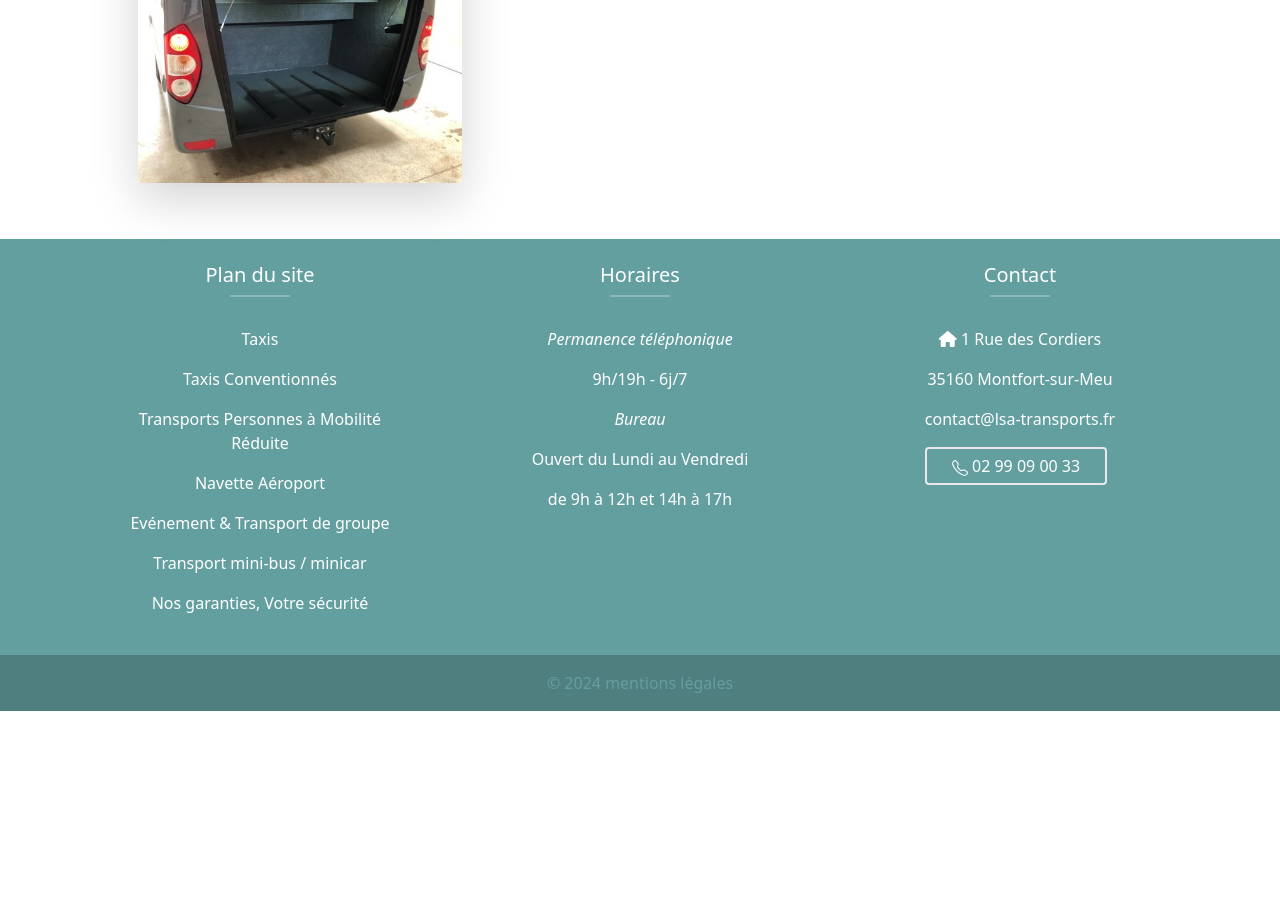
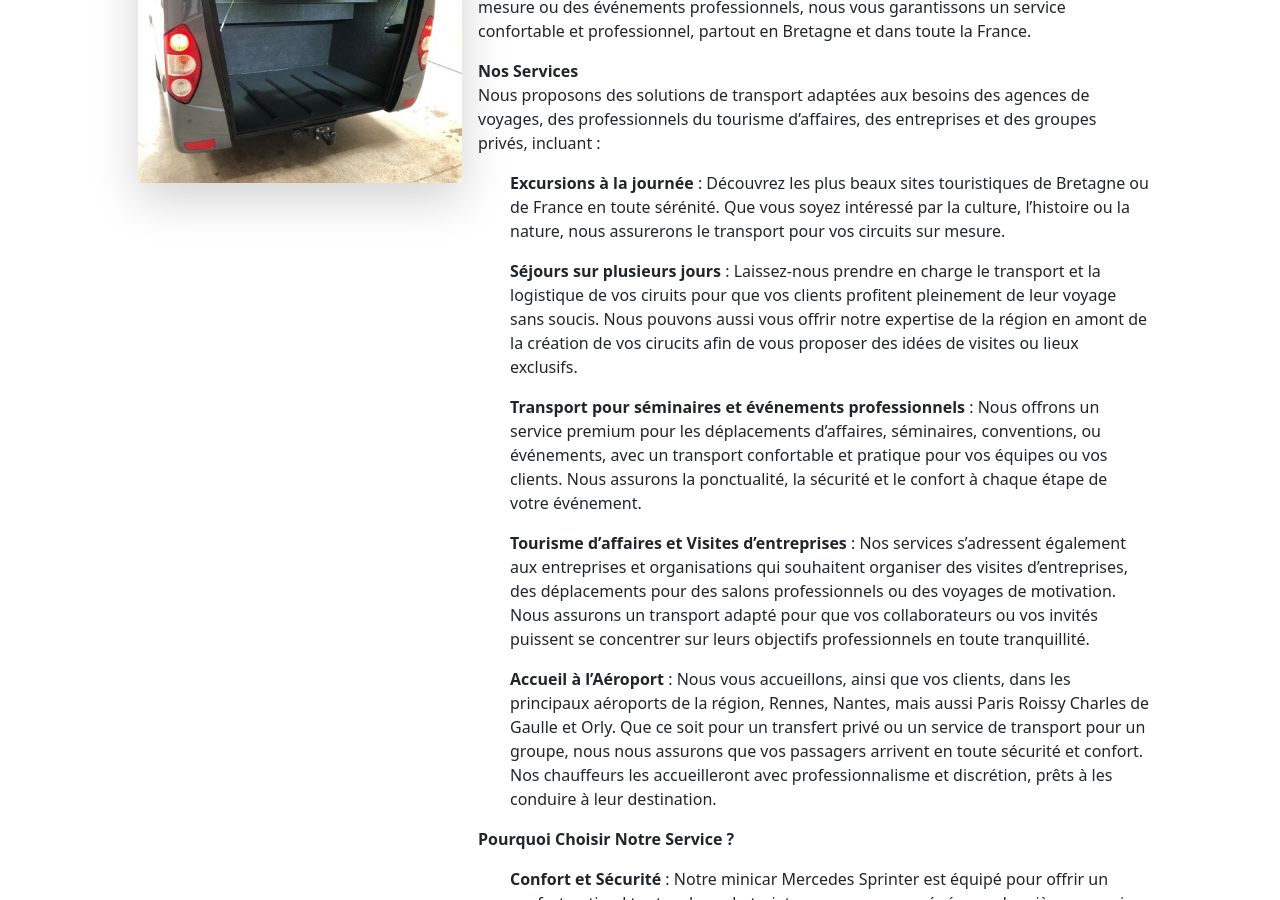
Before and after one commit to lesaffre35/lsa, a Jekyll site: the page built from pages/mini_car.md, in a window 1280 px wide and 900 px high, scrolled down 1039 px. Built offline with Jekyll 4.4.1, drawn with Linux system fonts in a browser that asks for light colours; nearby versions of some CDN libraries; before the commit the page ends 1750 px from its top, so only the background shows below that; some of the changed text lies outside the part shown.

Commit message:
Update mini_car.md

```diff
--- a/pages/mini_car.md
+++ b/pages/mini_car.md
@@ -1,5 +1,5 @@
 ---
-title: Transport en minicar
+title: Transport en minicar en Bretagne
 layout: article
 permalink: /mini_car
 picture: "Minicar.jpg"
@@ -21,3 +21,39 @@ Pour votre confort et votre sécurité, ce véhicule est équipé de 16 sièges
 Autres équipements : 2 salons ou 19 places + siège guide, vidéo, Wifi, réfrigérateur
 
 Grandes soutes à bagages et suspensions pneumatiques pour un confort optimal
+
+Bien sûr ! Voici la version mise à jour de la page web, avec l’ajout des services destinés aux entreprises pour le tourisme d’affaires, les visites d'entreprises et les séminaires :
+
+---
+
+### **Transport sur Mesure pour Groupes en Bretagne et en France**
+
+**À propos de nous**
+Nous sommes spécialisés dans le transport de petits groupes jusqu'à 16 personnes, offrant des services de qualité et sur mesure avec notre minicar Mercedes Sprinter. Que ce soit pour des excursions touristiques, des séjours sur plusieurs jours, des circuits sur mesure ou des événements professionnels, nous vous garantissons un service confortable et professionnel, partout en Bretagne et dans toute la France.
+
+**Nos Services**
+Nous proposons des solutions de transport adaptées aux besoins des agences de voyages, des professionnels du tourisme d’affaires, des entreprises et des groupes privés, incluant :
+
+- **Excursions à la journée** : Découvrez les plus beaux sites touristiques de Bretagne ou de France en toute sérénité. Que vous soyez intéressé par la culture, l’histoire ou la nature, nous assurerons le transport pour vos circuits sur mesure.
+
+- **Séjours sur plusieurs jours** : Laissez-nous prendre en charge le transport et la logistique de vos ciruits pour que vos clients profitent pleinement de leur voyage sans soucis. Nous pouvons aussi vous offrir notre expertise de la région en amont de la création de vos cirucits afin de vous proposer des idées de visites ou lieux exclusifs.
+
+- **Transport pour séminaires et événements professionnels** : Nous offrons un service premium pour les déplacements d’affaires, séminaires, conventions, ou événements, avec un transport confortable et pratique pour vos équipes ou vos clients. Nous assurons la ponctualité, la sécurité et le confort à chaque étape de votre événement.
+
+- **Tourisme d’affaires et Visites d’entreprises** : Nos services s’adressent également aux entreprises et organisations qui souhaitent organiser des visites d’entreprises, des déplacements pour des salons professionnels ou des voyages de motivation. Nous assurons un transport adapté pour que vos collaborateurs ou vos invités puissent se concentrer sur leurs objectifs professionnels en toute tranquillité.
+
+- **Accueil à l'Aéroport** : Nous vous accueillons, ainsi que vos clients, dans les principaux aéroports de la région, Rennes, Nantes, mais aussi Paris Roissy Charles de Gaulle et Orly. Que ce soit pour un transfert privé ou un service de transport pour un groupe, nous nous assurons que vos passagers arrivent en toute sécurité et confort. Nos chauffeurs les accueilleront avec professionnalisme et discrétion, prêts à les conduire à leur destination.
+
+**Pourquoi Choisir Notre Service ?**
+- **Confort et Sécurité** : Notre minicar Mercedes Sprinter est équipé pour offrir un confort optimal tout au long du trajet, avec un espace généreux, des sièges en cuir confortables et inclinables et une climatisation pour garantir une expérience agréable, quelle que soit la saison. Nos chauffeurs professionnels veillent également à la sécurité de vos groupes.
+
+- **Chauffeurs Élégants et Discrets** : Nos chauffeurs sont soigneusement habillés en costume cravate, offrant ainsi une présentation soignée et professionnelle. Discrets, ponctuels et toujours à l’écoute de vos besoins, ils garantiront une expérience raffinée et agréable. De plus, nos chauffeurs sont également anglophones, vous assurant une communication fluide avec vos clients internationaux.
+
+- **Flexibilité** : Nous comprenons que chaque projet est unique. C’est pourquoi nous offrons des solutions personnalisées qui répondent à vos exigences spécifiques. Que ce soit pour un circuit touristique, un séminaire ou une excursion, nous adaptons notre service à vos besoins.
+
+- **Ponctualité et Professionnalisme** : Nous sommes engagés à respecter les horaires et à offrir une expérience sans stress pour vos clients. Nos chauffeurs sont formés pour offrir un service irréprochable, en étant toujours à l’écoute des besoins des passagers.
+
+**Nous Contacter**
+Si vous êtes une agence de voyage, un professionnel du tourisme d’affaires, une entreprise ou une organisation à la recherche d'un transport fiable et confortable pour vos clients ou collaborateurs, n’hésitez pas à nous contacter. Nous serons heureux de discuter de vos besoins spécifiques et de vous proposer une offre sur mesure.
+
+**Contactez-nous dès aujourd’hui pour plus d’informations ou pour réserver votre prochain transport de groupe en Bretagne, en France ou depuis les aéroports de Rennes, Nantes, Paris Roissy Charles de Gaulle et Orly !**
```
